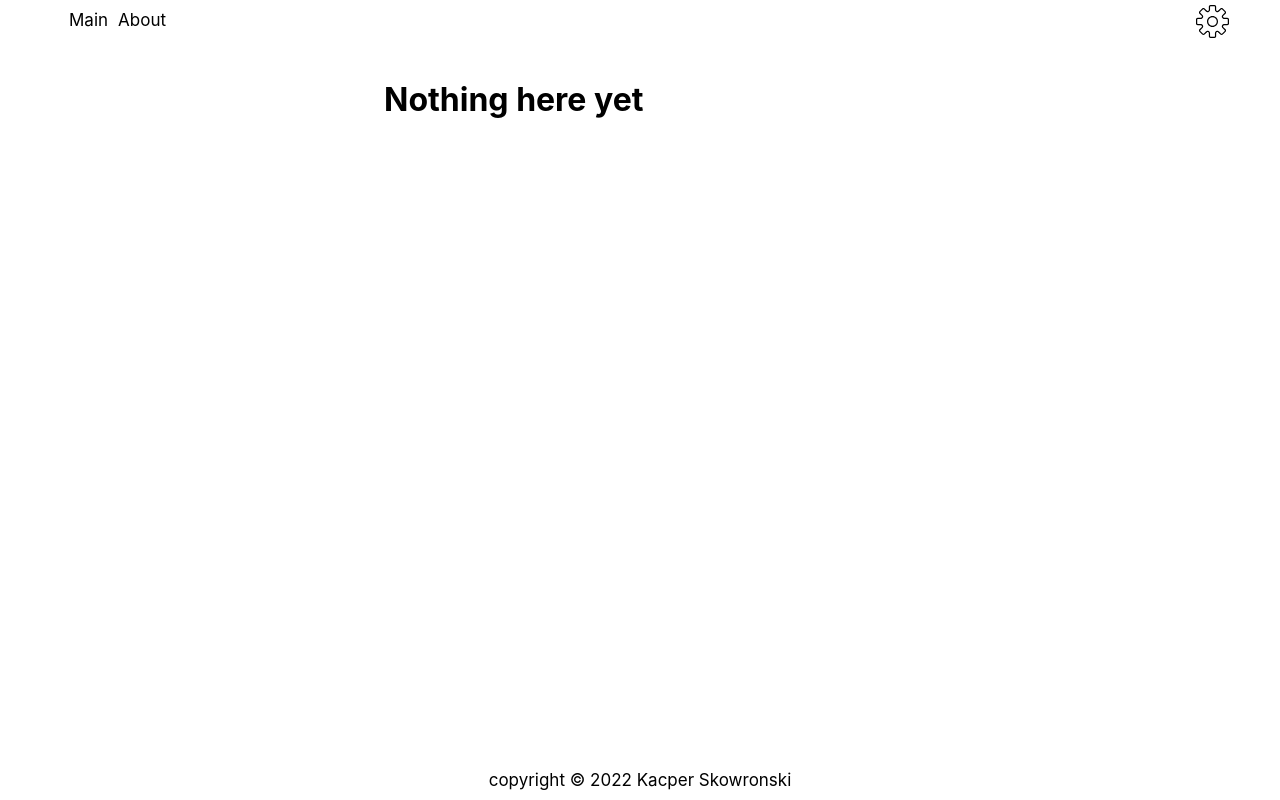
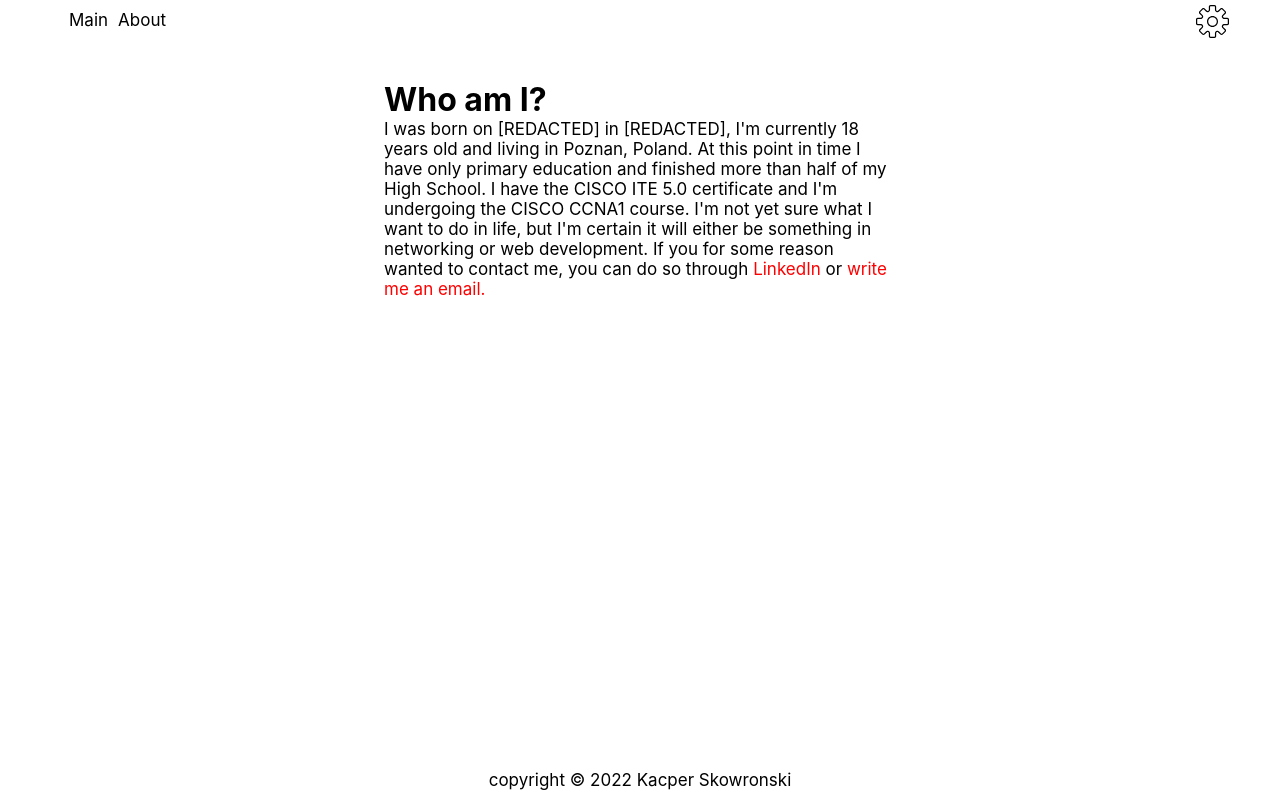
Before and after one commit to PandaHajs/Skowronskime, a Next.js app: page /about in a window 1280 px wide. Built offline with nearby package versions, Linux system fonts and the light colour scheme.

Commit message:
Added stuff on the about page

```diff
--- a/pages/404.tsx
+++ b/pages/404.tsx
@@ -5,7 +5,7 @@ type NoComponent = FC & { layout: typeof Layout };
 const NoPage: NoComponent = () => {
   return (
     <>
-      <h1>Error 404, No page found</h1>
+      <h1>Error 404, Page not found</h1>
 
       <style jsx>{``}</style>
     </>
--- a/pages/about.tsx
+++ b/pages/about.tsx
@@ -5,9 +5,35 @@ type AboutComponent = FC & { layout: typeof Layout };
 const About: AboutComponent = () => {
   return (
     <>
-      <h1>Nothing here yet</h1>
+      <h1>Who am I?</h1>
+      <p>
+        I was born on [REDACTED] in [REDACTED], I&apos;m currently 18 years old
+        and living in Poznan, Poland. At this point in time I have only primary
+        education and finished more than half of my High School. I have the
+        CISCO ITE 5.0 certificate and I&apos;m undergoing the CISCO CCNA1
+        course. I&apos;m not yet sure what I want to do in life, but I&apos;m
+        certain it will either be something in networking or web development. If
+        you for some reason wanted to contact me, you can do so through{" "}
+        <a
+          style={{ textDecoration: "none" }}
+          href="https://www.linkedin.com/in/kacper-skowro%C5%84ski-854424230/"
+        >
+          LinkedIn
+        </a>{" "}
+        or{" "}
+        <a
+          style={{ textDecoration: "none" }}
+          href="mailto:kacpermariaskowronski@protonmail.com"
+        >
+          write me an email.
+        </a>{" "}
+      </p>
 
-      <style jsx>{``}</style>
+      <style jsx>{`
+        a {
+          color: red;
+        }
+      `}</style>
     </>
   );
 };
--- a/src/components/Layout.tsx
+++ b/src/components/Layout.tsx
@@ -1,4 +1,4 @@
-import React, { useState, useEffect } from "react";
+import React, { useState } from "react";
 import Head from "next/head";
 import Link from "next/link";
 import { useTheme } from "next-themes";
@@ -87,7 +87,6 @@ const Layout: React.FunctionComponent<LayoutProps> = ({ children }) => {
           position: absolute;
           right: 15px;
           top: 6vh;
-          transition: 0.5s;
           display: flex;
           flex-direction: column;
         }
@@ -100,6 +99,7 @@ const Layout: React.FunctionComponent<LayoutProps> = ({ children }) => {
           width: 200px;
           height: 50px;
           border: none;
+          transition: 0.5s;
         }
         .list button:nth-of-type(1) {
           border-bottom: 1px dashed var(--border);
@@ -111,10 +111,6 @@ const Layout: React.FunctionComponent<LayoutProps> = ({ children }) => {
           width: 20px;
           filter: var(--filter);
           margin-right: 10px;
-        }
-        * {
-          color: var(--text);
-          transition: 0.5s;
         }
         header button {
           margin-right: 50px;
@@ -158,6 +154,7 @@ const Layout: React.FunctionComponent<LayoutProps> = ({ children }) => {
           height: 5vh;
           width: 100%;
           background-color: var(--main);
+          transition: 0.5s;
         }
         footer {
           display: flex;
@@ -166,6 +163,7 @@ const Layout: React.FunctionComponent<LayoutProps> = ({ children }) => {
           height: 5vh;
           width: 100%;
           background-color: var(--main);
+          transition: 0.5s;
         }
         footer p {
           padding: 5px;
@@ -179,6 +177,7 @@ const Layout: React.FunctionComponent<LayoutProps> = ({ children }) => {
           padding-top: 5vh;
           background-color: var(--main);
           height: 90vh;
+          transition: 0.5s;
         }
         .container {
           display: flex;
@@ -189,6 +188,12 @@ const Layout: React.FunctionComponent<LayoutProps> = ({ children }) => {
           main {
             padding-left: 3vw;
             padding-right: 3vw;
+          }
+          .list button {
+            width: 150px;
+          }
+          .list button p {
+            font-size: 15px;
           }
         }
         @keyframes rainbow {
```
Also changed, not shown: pages/index.tsx (line endings or trailing spaces).
